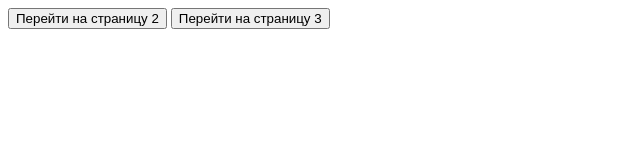
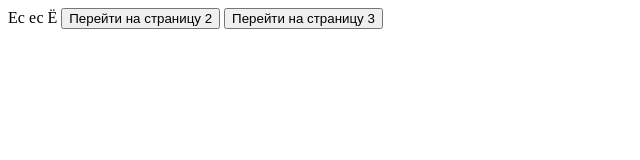
Before and after one commit to Ejj1Clown/Ejj1Clown1, a plain HTML site: page index.html in a window 1280 px wide. Shown: the whole page, without its empty margins (0-640 px from the left). Drawn offline with Linux system fonts and the light colour scheme.

Commit message:
Update index.html

```diff
--- a/index.html
+++ b/index.html
@@ -4,6 +4,7 @@
     <title>Заголовок страницы</title>
 </head>
 <body>
+    Ес ес Ё
    <button onclick="window.location.href='V2.html'">Перейти на страницу 2</button>
 <button onclick="window.location.href='V3.html'">Перейти на страницу 3</button>
 </body>
```
